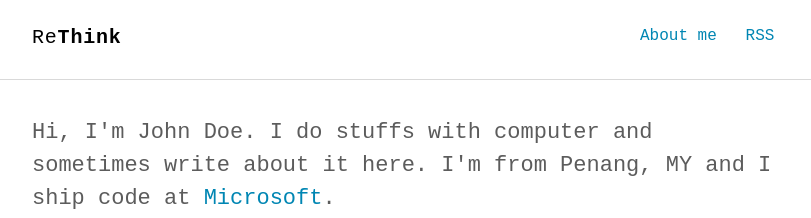
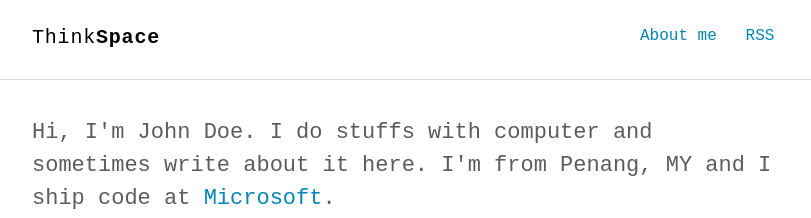
Before and after one commit to soulatcrossroad/soulatcrossroad.github.io, a Jekyll site: the page built from index.html, in a window 1280 px wide. Shown: the top 218 px of the page, without its empty margins (232-1043 px from the left). Built offline with Jekyll 4.4.1, drawn with Linux system fonts in a browser that asks for light colours; some web fonts are replaced.

Commit message:
Update _config.yml

```diff
--- a/_config.yml
+++ b/_config.yml
@@ -1,6 +1,6 @@
 # Site settings
-title_left    : "Re"
-title_right   : "Think" # default: ""
+title_left    : "Think"
+title_right   : "Space" # default: ""
 description   : "Minimalist Jekyll theme for technical writing blog."
 keywords      : "Jekyll, theme, free, download, SEO, blog, web, minimalist, thinkspace"
 url           : https://soulatcrossroad.github.io # site url
```
